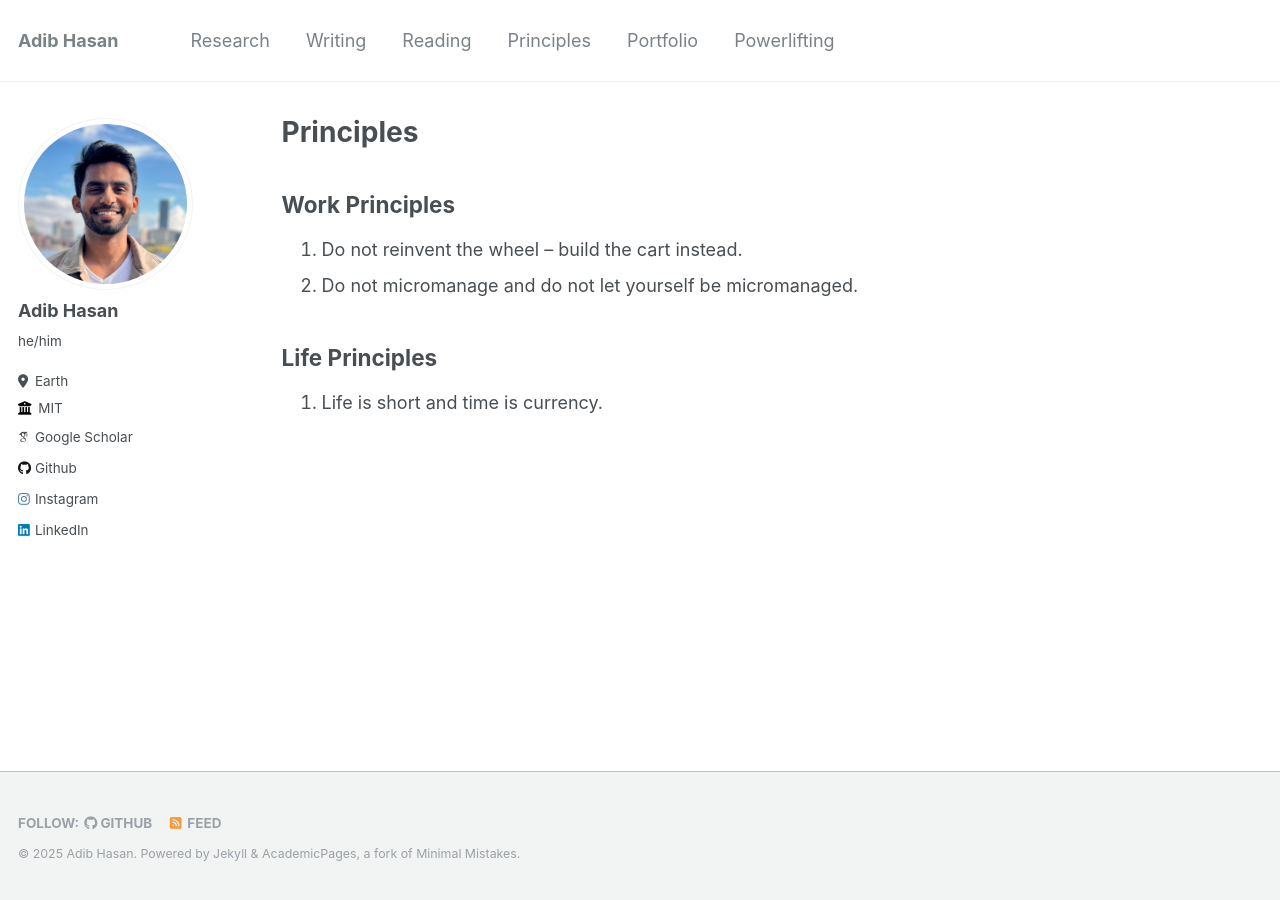
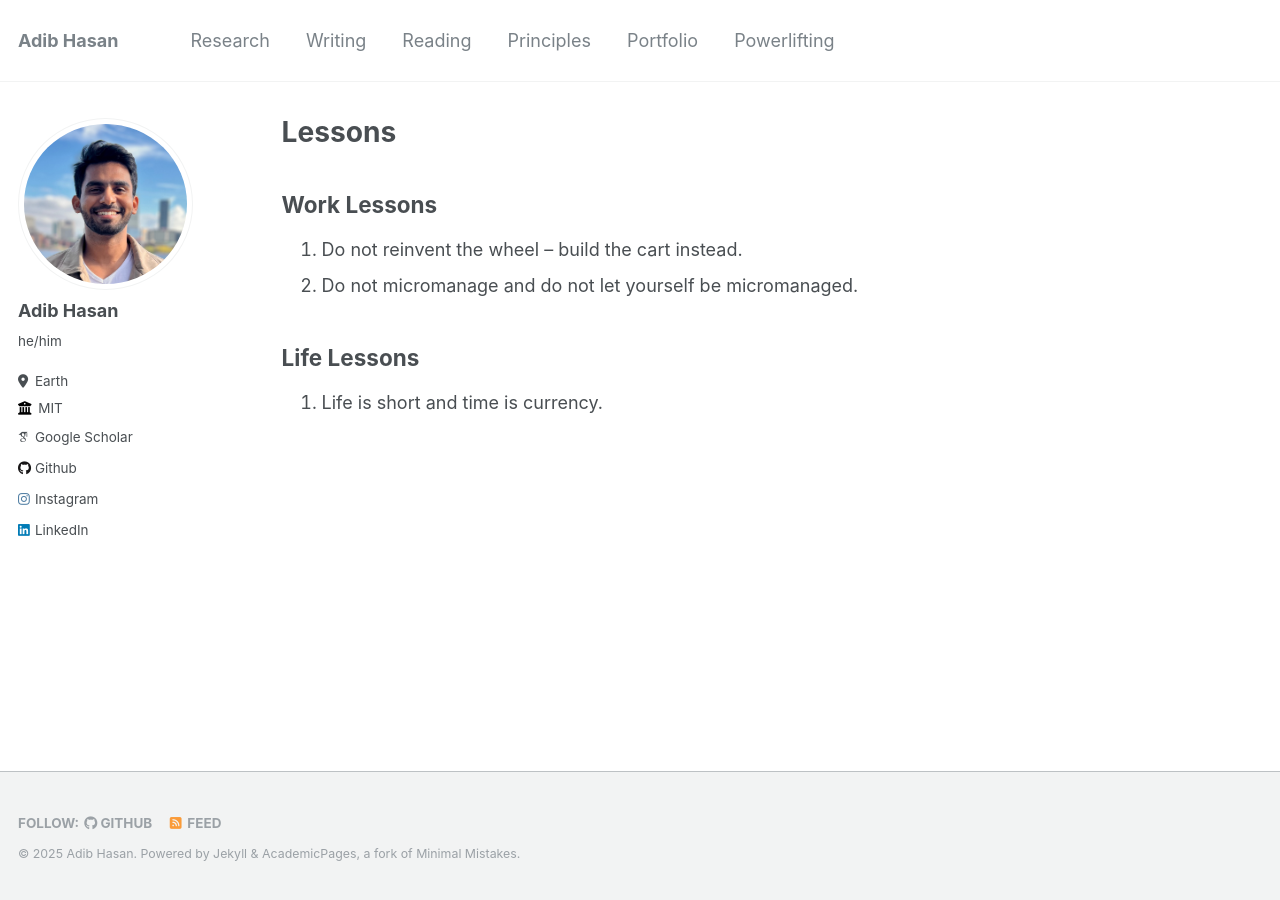
Before and after one commit to Neehan/neehan.github.io, a Jekyll site: the page built from _pages/principles.md, in a window 1280 px wide. Built offline with Jekyll 4.4.1, drawn with Linux system fonts in a browser that asks for light colours; some web fonts are replaced.

Commit message:
Update principles.md

```diff
--- a/_pages/principles.md
+++ b/_pages/principles.md
@@ -1,13 +1,13 @@
 ---
 layout: archive
-title: "Principles"
-permalink: /principles/
+title: "Lessons"
+permalink: /lessons/
 author_profile: true
 ---
 
-## Work Principles
+## Work Lessons
 1. Do not reinvent the wheel -- build the cart instead.
 2. Do not micromanage and do not let yourself be micromanaged.
 
-## Life Principles
+## Life Lessons
 1. Life is short and time is currency.
```
